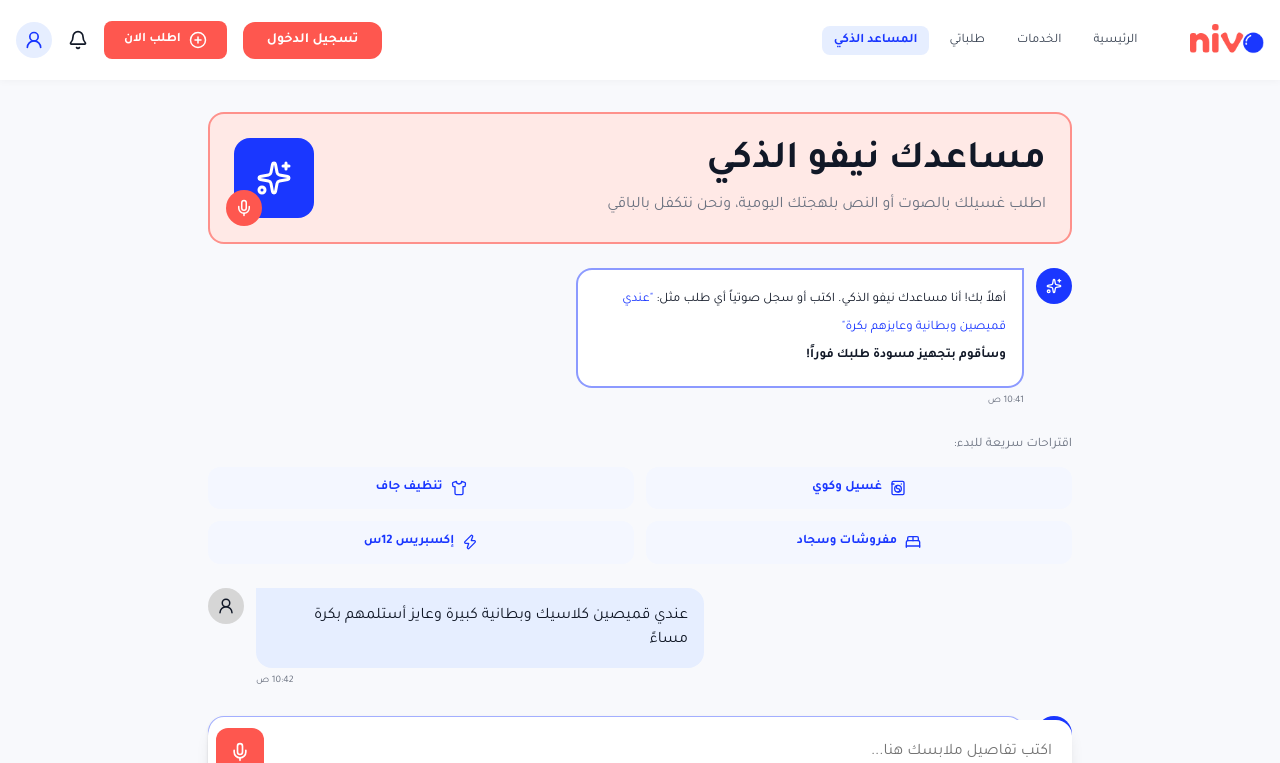
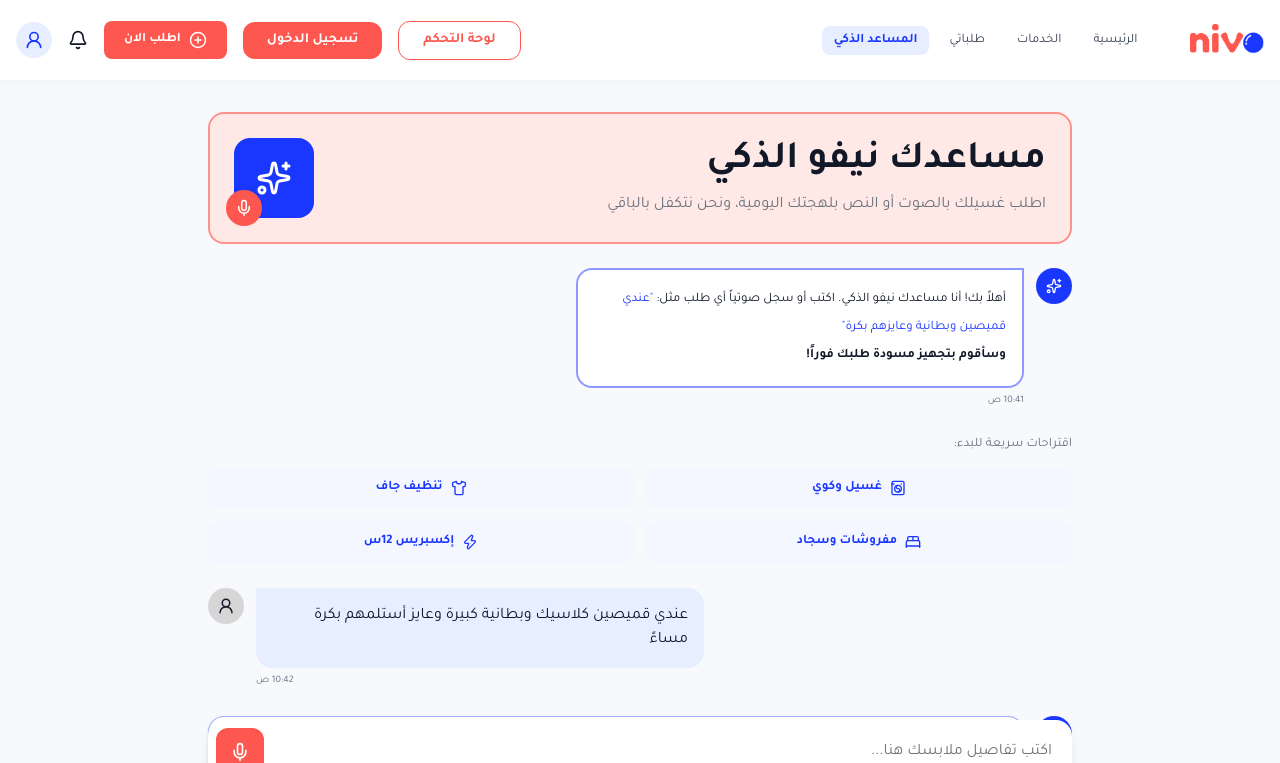
Before and after one commit to DevOraIntern2026/Smart-Laundry_Team4, a React (Vite) app in the folder frontend/: page /assistant in a window 1280 px wide. Shown: the top 763 px of the page. Built offline with nearby package versions, Linux system fonts and the light colour scheme.

Commit message:
feat: Authentication logic for admin and customer

```diff
--- a/frontend/src/Data/index.tsx
+++ b/frontend/src/Data/index.tsx
@@ -19,6 +19,10 @@
   loginButton: {
     label: "تسجيل الدخول",
     path: "/login",
+  },
+  adminButton: {
+    label: "لوحة التحكم",
+    path: "/admin/login",
   },
 
   profile: {
--- a/frontend/src/components/shared/Header.tsx
+++ b/frontend/src/components/shared/Header.tsx
@@ -3,8 +3,15 @@
 import { Bell, CirclePlus, Menu, UserRound, X } from "lucide-react";
 import { HeaderData } from "../../Data";
 
-const { logo, navLinks, cta, loginButton, profile, notificationsCount } =
-  HeaderData;
+const {
+  logo,
+  navLinks,
+  cta,
+  loginButton,
+  adminButton,
+  profile,
+  notificationsCount,
+} = HeaderData;
 
 export const Header = () => {
   const [isMenuOpen, setIsMenuOpen] = useState(false);
@@ -43,6 +50,13 @@
         </div>
 
         <div className="flex items-center gap-4">
+          <Link
+            to={adminButton.path}
+            className="hidden sm:block border border-accent text-accent  rounded-xl py-2 px-6 font-bold text-[14px] hover:bg-accent hover:text-white duration-200"
+          >
+            {adminButton.label}
+          </Link>
+
           <Link
             to={loginButton.path}
             className="hidden sm:block bg-accent text-white rounded-xl py-2 px-6 font-bold text-[14px] hover:bg-accent-700 duration-200"
@@ -129,6 +143,13 @@
             ))}
             <li className="sm:hidden">
               <Link
+                to={adminButton.path}
+                className="bg-accent text-white rounded-xl py-2 px-6 font-bold text-[14px] hover:bg-accent-700 duration-200 mt-2 w-full block text-center"
+              >
+                {adminButton.label}
+              </Link>
+
+              <Link
                 to={loginButton.path}
                 className="bg-accent text-white rounded-xl py-2 px-6 font-bold text-[14px] hover:bg-accent-700 duration-200 mt-2 w-full block text-center"
               >
--- a/frontend/src/pages/admin/account/AdminLogin.tsx
+++ b/frontend/src/pages/admin/account/AdminLogin.tsx
@@ -11,6 +11,7 @@
   type AdminLoginFormData,
 } from "../../../types/adminLoginSchema";
 import { zodResolver } from "@hookform/resolvers/zod";
+import { useNavigate } from "react-router-dom";
 
 const features = [
   {
@@ -32,6 +33,8 @@
 ];
 
 export default function AdminLogin() {
+  const navigate = useNavigate();
+
   const {
     register,
     handleSubmit,
@@ -41,7 +44,7 @@
   });
 
   const onSubmit = (formData: AdminLoginFormData) => {
-    console.log(formData.email, "|", formData.password);
+    navigate("/admin");
   };
 
   return (
--- a/frontend/src/pages/customer/account/SignUp.tsx
+++ b/frontend/src/pages/customer/account/SignUp.tsx
@@ -53,7 +53,7 @@
   });
 
   const onSubmit = (formData: RegisterFormData) => {
-    console.log(formData);
+    navigate("/");
   };
 
   return (
```
